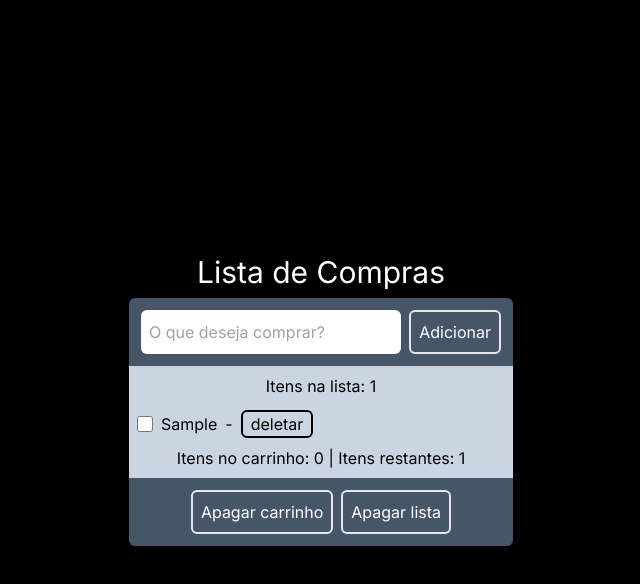
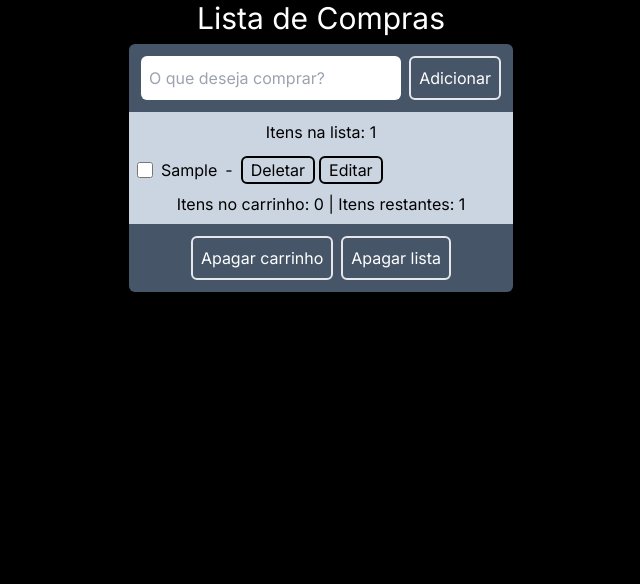
Before and after one commit to Viniciuslrz/shoppinglist, a Next.js app: page / in a window 1280 px wide. Both pictures are taken after typing "Sample" into the empty fields and a click on the button "Adicionar". Shown: the top 584 px of the page, without its empty margins (319-959 px from the left). Built offline with nearby package versions, Linux system fonts and the light colour scheme.

Commit message:
Implementing editing, reallocating app to top of screen

```diff
--- a/src/app/page.tsx
+++ b/src/app/page.tsx
@@ -4,6 +4,7 @@ import { useEffect, useState } from "react";
 type ItensCarrinho ={
   check: boolean;
   label: string;
+  edit: boolean;
 }
 
 const page = ()=>{
@@ -28,7 +29,7 @@ const page = ()=>{
 
   const handleAdicionar = (item:string) => {
     if(item.trim() == "") return;
-    const newLista = [...listaCompras,{check:false,label: item}];
+    const newLista = [...listaCompras,{check: false, label: item, edit: false}];
     setlistaCompras(newLista);
     saveLista(newLista);
     setItem("");
@@ -36,6 +37,31 @@ const page = ()=>{
 
   const handleDeletar = (id: number) =>{
     const newLista = (listaCompras.filter((item, index) => index !== id));
+    setlistaCompras(newLista);
+    saveLista(newLista);
+    updateCounter(newLista);
+  }
+
+  const handleEditar = (id: number) =>{
+    const newLista = listaCompras.map((item, index)=>{
+      if (index == id){
+        return({...item, edit:!item.edit});
+      }
+      return(item);
+    });
+    setlistaCompras(newLista);
+    saveLista(newLista);
+    updateCounter(newLista);
+  }
+
+  const handleSaveEdit = (id: number, newLabel: string)=>{
+    if(newLabel.trim() == "") return;
+    const newLista = listaCompras.map((item, index)=>{
+      if (index == id){
+        return({...item, label:newLabel, edit:false});
+      }
+      return(item);
+    });
     setlistaCompras(newLista);
     saveLista(newLista);
     updateCounter(newLista);
@@ -67,13 +93,13 @@ const page = ()=>{
   }
 
   return(
-    <div className="w-screen h-screen flex flex-col justify-center items-center bg-black text-white">
+    <div className="w-screen h-screen flex flex-col items-center bg-black text-white">
       <h3 className="text-3xl">Lista de Compras</h3>
-      <div className="border-solid border-1 border-slate-600 bg-slate-600 rounded-t-md mt-2 p-3 w-96 flex">
+      <div className="border-solid border-1 border-slate-600 bg-slate-600 rounded-t-md mt-2 p-3 w-screen md:w-96 flex">
           <input onKeyDown={(e)=>{if(e.key==="Enter"){handleAdicionar(item)}}} className="grow rounded-md p-2 text-black" type="text" placeholder="O que deseja comprar?" value={item} onChange={e => setItem(e.target.value)}/>
           <button className="ml-2 p-2 rounded-md border-solid border-2 hover:bg-blue-400" onClick={e=>handleAdicionar(item)}>Adicionar</button>
       </div>
-      <div className="w-96 grid bg-slate-300 text-black">
+      <div className="w-screen md:w-96 grid bg-slate-300 text-black">
         <p className="mt-2 justify-self-center"> Itens na lista: {listaCompras.length}</p>
         <ul className="list-disc ml-2 my-2">
           {listaCompras.map((item, index)=>
@@ -81,13 +107,20 @@ const page = ()=>{
               <input type="checkbox" checked={item.check} className="pt-2 mr-2 w-4 h-4 rounded-md" onChange={e => handleCheck(index)}/>
               <p className={item.check?"line-through decoration-2":""} onClick={e => handleCheck(index)}>{item.label}</p>
               <p className="mx-2">-</p>
-              <button className="px-2 rounded-md border-solid border-2 border-black hover:bg-red-400" onClick={e => handleDeletar(index)}>deletar</button>
+              <button className="px-2 rounded-md border-solid border-2 border-black hover:bg-red-400" onClick={e => handleDeletar(index)}>Deletar</button>
+              <button className="mx-1 px-2 rounded-md border-solid border-2 border-black hover:bg-yellow-400" onClick={e => handleEditar(index)}>Editar</button>
+              {item.edit &&
+                <div>
+                  <input onKeyDown={(e)=>{if(e.key==="Enter"){handleSaveEdit(index, item.label)}}} className="grow rounded-md p-2 border-2 border-black text-black" type="text" placeholder={item.label} onChange={e => item.label = e.target.value}/>
+                  <button className="mx-1 px-2 rounded-md border-solid border-2 border-black hover:bg-green-400" onClick={e => handleSaveEdit(index, item.label)}>Salvar edição</button>
+                </div>
+              }
             </li>
           )}
         </ul>
         <p className="mb-2 justify-self-center">Itens no carrinho: {checkCounter} | Itens restantes: {listaCompras.length-checkCounter}</p>
       </div>
-      <div className="border-solid border-1 border-slate-600 bg-slate-600 rounded-b-md p-3 flex space-x-2 items-center justify-center w-96">
+      <div className="border-solid border-1 border-slate-600 bg-slate-600 rounded-b-md p-3 flex space-x-2 items-center justify-center w-screen md:w-96">
           <button className="p-2 rounded-md border-solid border-2 border-sky hover:bg-green-400" onClick={e=>handleApagarCarrinho()}>Apagar carrinho</button>
           <button className="p-2 rounded-md border-solid border-2 border-sky hover:bg-red-400" onClick={e=>handleApagarLista()}>Apagar lista</button>
       </div>
```
